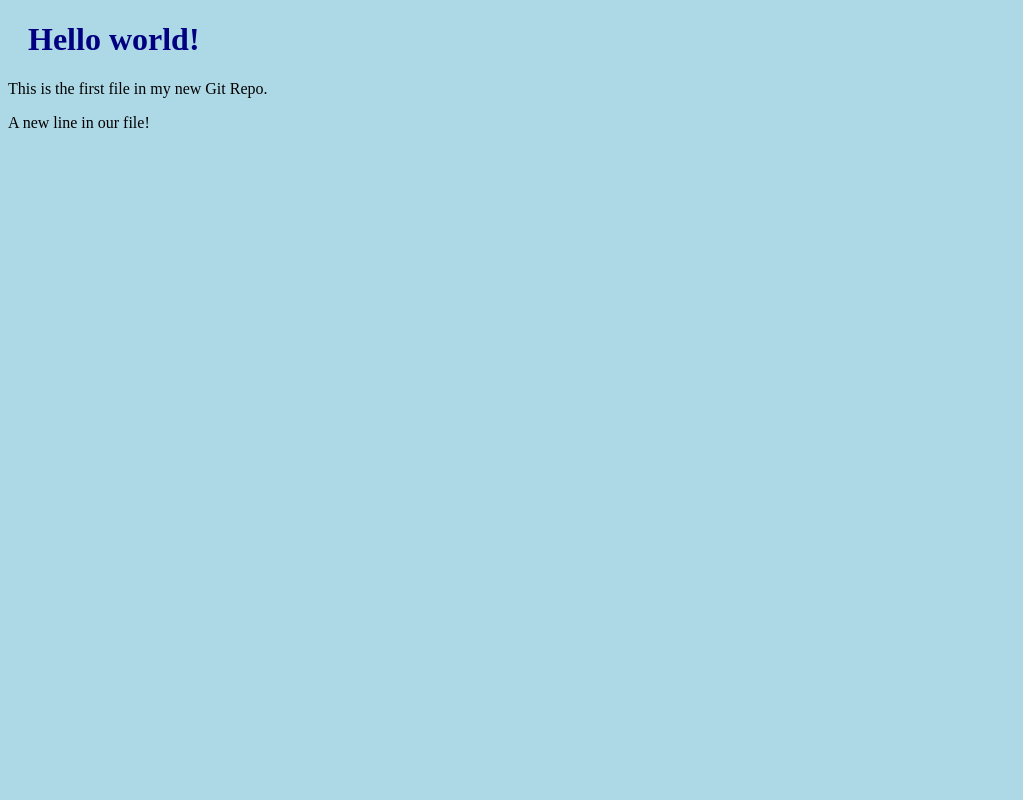
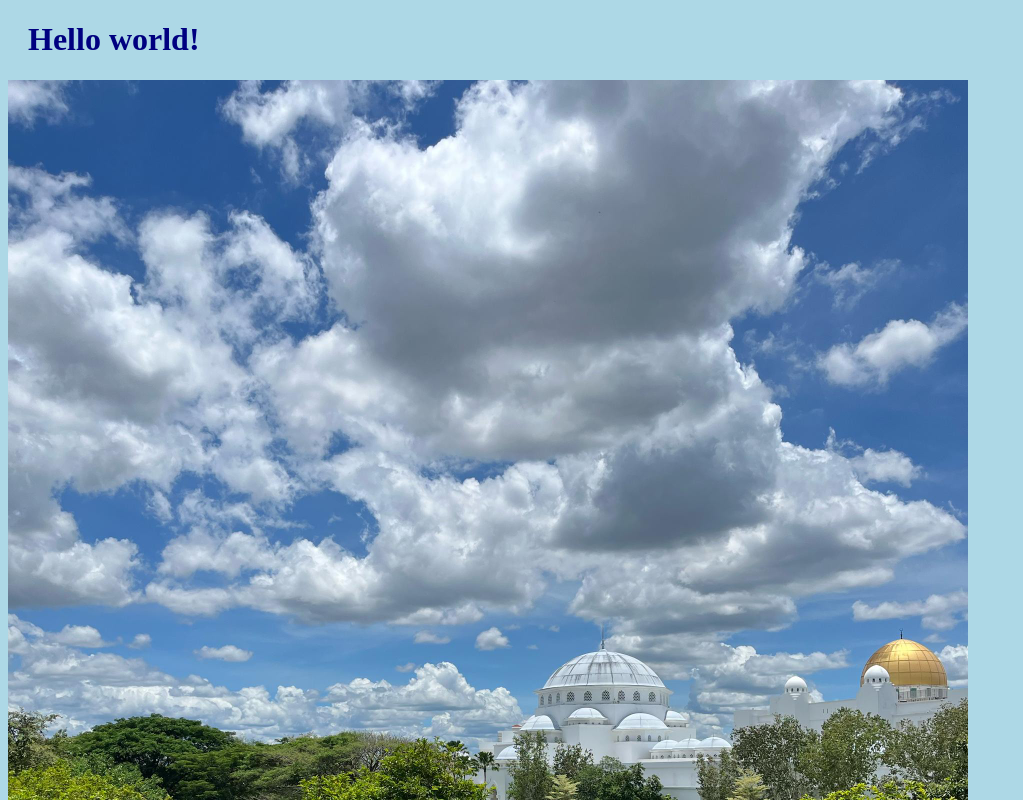
Before and after one commit to khampha00/my-first-repo, a plain HTML site: page index.html in a window 1280 px wide. Shown: the top 800 px of the page, without its empty margins (0-1023 px from the left). Drawn offline with Linux system fonts and the light colour scheme.

Commit message:
Added image to Hello World

```diff
--- a/index.html
+++ b/index.html
@@ -7,6 +7,8 @@
 <body>
 
 <h1>Hello world!</h1>
+<div><img src="image.jpg" alt="Hello World from Space"
+    style="width:100%;max-width:960px"></div>
 <p>This is the first file in my new Git Repo.</p>
 <p>A new line in our file!</p>
 
```
Also changed, not shown: image.jpg (added).
